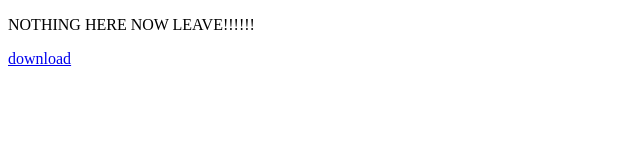
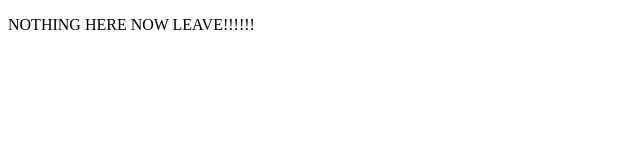
Before and after one commit to bobuncle12/bobuncle12.github.io, a plain HTML site: page index.html in a window 1280 px wide. Shown: the full height of the page, 0-640 px from the left. Drawn offline with Linux system fonts and the light colour scheme.

Commit message:
Update index.html

```diff
--- a/index.html
+++ b/index.html
@@ -8,6 +8,5 @@
 </head>
 <body>
 	<p>NOTHING HERE NOW LEAVE!!!!!!</p>
-	<a href="download/Lucy Executor installer.exe" class="button">download</a>
 </body>
 </html>
```
